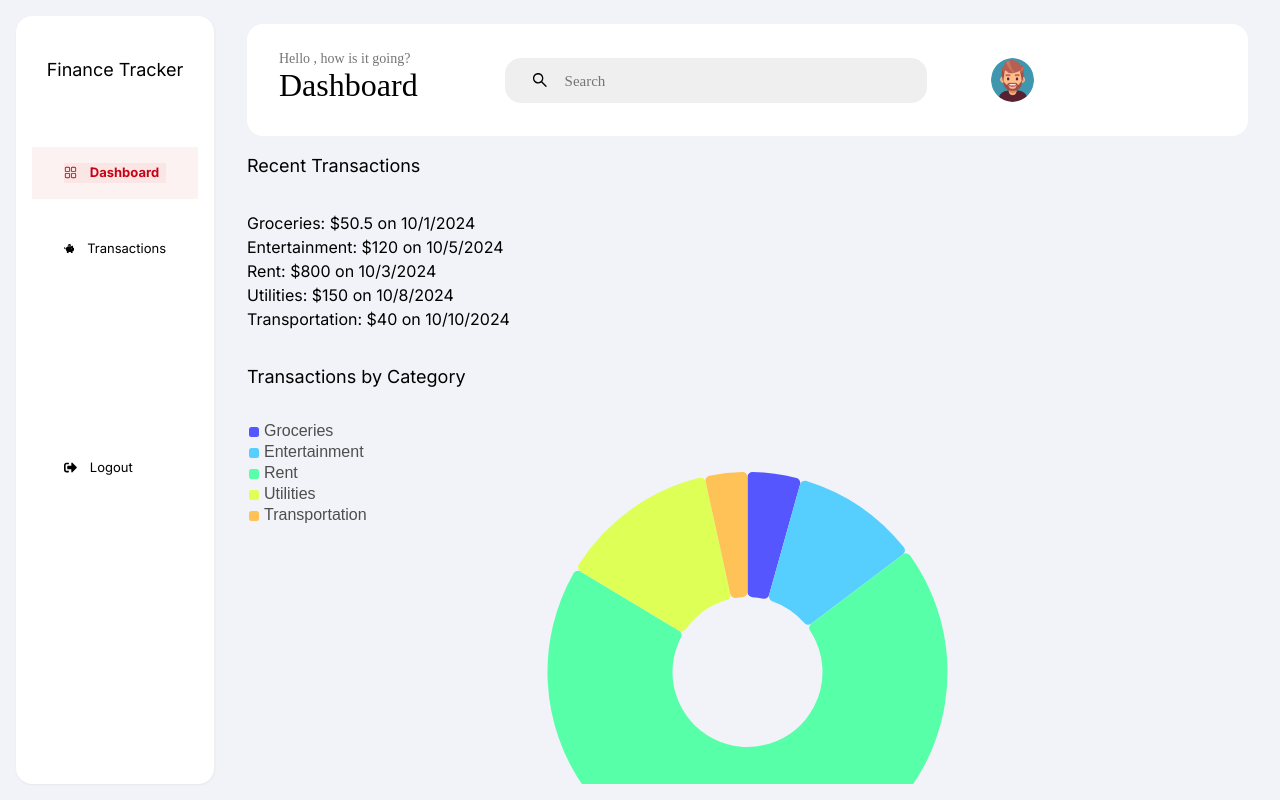
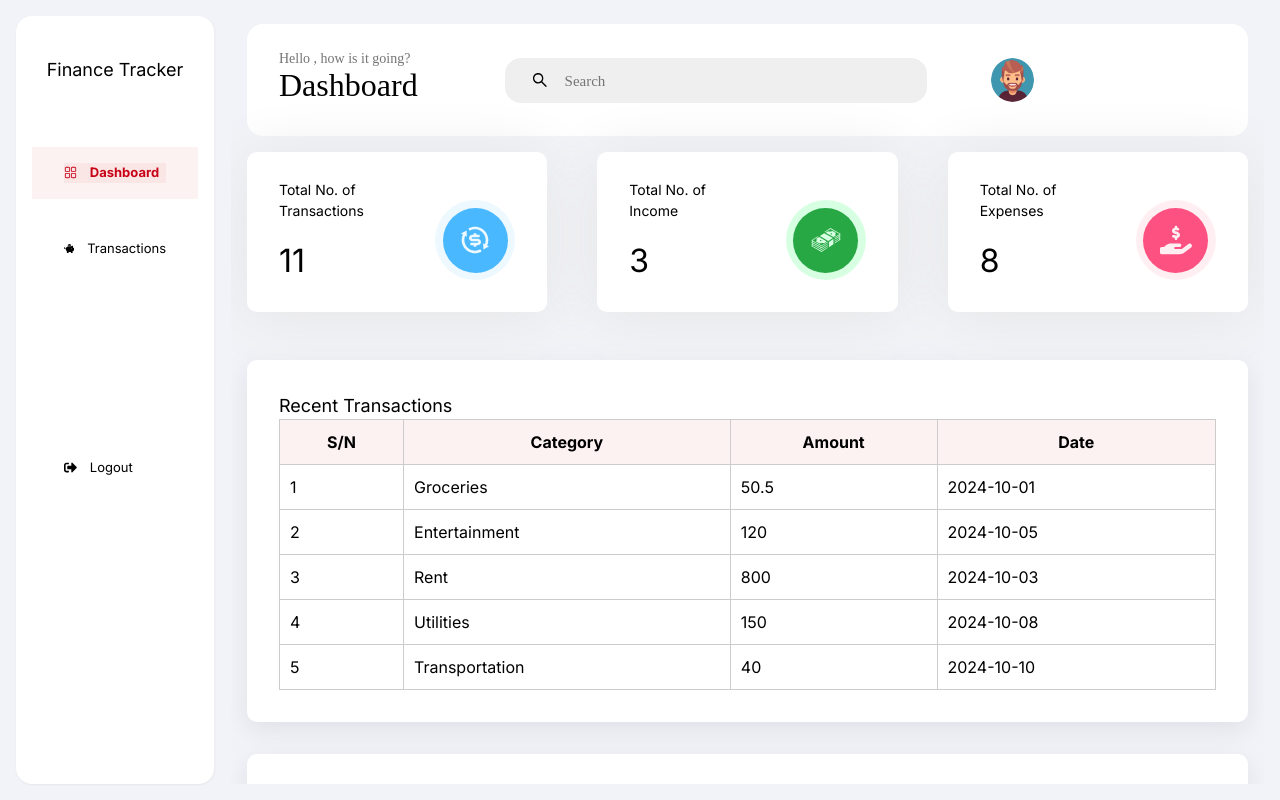
Before and after one commit to pelumitegbe/Personal-Finance-Tracker, a Next.js app in the folder frontend/: page /dashboard in a window 1280 px wide. Built offline with nearby package versions, Linux system fonts and the light colour scheme.

Commit message:
Dashboard overview

```diff
--- /dev/null
+++ b/frontend/src/app/components/DashboardCard/index.tsx
@@ -0,0 +1,20 @@
+import React from "react";
+import styles from "./styles.module.css";
+import Link from "next/link";
+import {DashboardCardProps} from "../../interface"
+
+const DashboardCard: React.FC<DashboardCardProps> = ({ Icon, title, count, url = "", color, colorInner }) => {
+  return (
+    <Link className={styles.card} href={url}>
+      <div className={styles.text}>
+        <p>{title}</p>
+        <h1> {count}</h1>
+      </div>
+      <div className={`${styles.circle} ${styles[colorInner]}`}>
+        <div className={`${styles.icircle} ${styles[color]}`}>{<Icon />}</div>
+      </div>
+    </Link>
+  );
+};
+
+export default DashboardCard;
--- /dev/null
+++ b/frontend/src/app/components/DashboardCard/styles.module.css
@@ -0,0 +1,93 @@
+.card {
+  display: flex;
+  width: 100%;
+  flex-basis: 30%;
+  padding: 2rem;
+  height: 10rem;
+  border-radius: 10px;
+  background: white;
+  box-shadow: 0px 4px 60px 0px #e5e5e5;
+  text-decoration: none;
+  color: black;
+  justify-content: space-between;
+  align-items: center;
+  transition: 2s ease-in-out;
+}
+.card:hover {
+  transform: scale(1.1);
+}
+.card p {
+  font-size: 14px;
+  margin-bottom: 1rem;
+}
+.text {
+  display: flex;
+  flex: 0.7;
+  flex-direction: column;
+}
+.text h1 {
+  font-size: 2rem;
+}
+.circle {
+  display: flex;
+  width: 80px;
+  height: 80px;
+  background: rgba(100, 10, 210, 0.3);
+  justify-content: center;
+  align-items: center;
+  border-radius: 50%;
+  color: white;
+  margin-top: 1rem;
+}
+.icircle {
+  display: flex;
+  width: 65px;
+  height: 65px;
+  background: #640ad2;
+  justify-content: center;
+  align-items: center;
+  border-radius: 50%;
+}
+.icircle svg {
+  font-size: 2rem;
+}
+
+.purple {
+  color: #f2ebfb;
+  background: #713bdb;
+}
+.lightPurple{
+background: #f2ebfb;
+}
+
+.cyan {
+  background: #49b8ff;
+  color: #eef9ff;
+}
+.lightCyan {
+  background: #eef9ff;
+}
+.gold {
+  color: #fff4ee;
+  background: #ffca6f;
+}
+
+.lightGold{
+  background: #fff4ee;
+}
+
+.crimson {
+  color: #ffeff2;
+  background: #fd5181;
+}
+.lightCrimson{
+background: #ffeff2;
+}
+
+.green{
+  color: #d7ffe1;
+  background: #28a745
+}
+.lightGreen{
+ background: #d7ffe1;
+}
--- /dev/null
+++ b/frontend/src/app/components/TableContainer/index.css
@@ -0,0 +1,29 @@
+/* table.css */
+
+.customTable {
+  width: 100%;
+}
+.customTable table {
+  border-collapse: collapse;
+  width: 100%;
+  border: 0;
+}
+.customTable thead {
+  background: rgba(233, 108, 114, 0.09);
+}
+.customTable th,
+.customTable td {
+  padding: 10px;
+  border: 1px solid #ccc;
+}
+
+.customTable thead tr {
+  background-color: #f2f2f2;
+}
+.customTable button {
+  padding: 0.5rem;
+  border: 1px solid red;
+  border-radius: 5px;
+  color: red;
+  background: white;
+}
--- /dev/null
+++ b/frontend/src/app/components/TableContainer/index.tsx
@@ -0,0 +1,44 @@
+import * as React from "react";
+import "./index.css";
+
+interface Column {
+  field: string; // Field name that matches a key in the data objects
+  title: string; // Title to display in the table header
+}
+
+interface TableProps {
+  data: Array<{ [key: string]: any }>;
+  columns: Column[];
+}
+
+const TableContainer: React.FC<TableProps> = ({
+  data,
+  columns,
+}) => {
+
+  return (
+    <div className="customTable">
+      <table>
+        <thead>
+          <th>S/N</th>
+          {columns?.map((column) => (
+            <th key={column?.field}>{column?.title}</th>
+          ))}
+          {/* <th>Action</th> */}
+        </thead>
+        <tbody>
+          {data?.map((item, index) => (
+            <tr key={index}>
+              <td>{index + 1}</td>
+              {columns?.map((column) => (
+                <td key={column?.field}>{item[column?.field]}</td>
+              ))}
+            </tr>
+          ))}
+        </tbody>
+      </table>
+    </div>
+  );
+};
+
+export default TableContainer;
--- a/frontend/src/app/components/TransactionList/index.tsx
+++ /dev/null
@@ -1,19 +0,0 @@
-import React from "react";
-import { TransactionsListProps } from "../../interface";
-
-const TransactionsList: React.FC<TransactionsListProps> = ({
-  transactions,
-}) => {
-  return (
-    <ul>
-      {transactions.map((transaction) => (
-        <li key={transaction.id}>
-          {transaction.category}: ${transaction.amount} on{" "}
-          {new Date(transaction.date).toLocaleDateString()}
-        </li>
-      ))}
-    </ul>
-  );
-};
-
-export default TransactionsList;
--- a/frontend/src/app/components/TransactionsChart/index.tsx
+++ b/frontend/src/app/components/TransactionsChart/index.tsx
@@ -23,7 +23,7 @@ const TransactionsChart: React.FC<TransactionsListProps> = ({
 
   const option = {
     title: {
-      text: "Transactions by Category",
+      text: "Expenses by Category",
       left: "center",
       top: "bottom",
       textStyle: {
@@ -41,7 +41,7 @@ const TransactionsChart: React.FC<TransactionsListProps> = ({
       padding: 2,
       itemGap: 5,
       textStyle: {
-        fontSize: 16,
+        fontSize: 11,
         color: "#4e4e4e",
       },
     },
@@ -88,7 +88,7 @@ const TransactionsChart: React.FC<TransactionsListProps> = ({
     <ReactECharts
       option={option}
       style={{
-        height: `500px`,
+        height: `400px`,
         width: "100%",
       }}
     />
--- /dev/null
+++ b/frontend/src/app/dashboard/index.css
@@ -0,0 +1,42 @@
+
+.dashboard{
+  display: flex;
+  gap: 2rem;
+  justify-content: center;
+  flex-direction: column;
+}
+.dashboard .cardFlex{
+  display: flex;
+  width: 100%;
+  flex-wrap: wrap;
+  gap: 2.5rem;
+  margin-bottom: 1rem;
+  justify-content: space-between;
+}
+.dashboard .chart {
+  display: flex;
+  width: 100%;
+  flex-basis: 65%;
+  background: white;
+  box-shadow: rgba(149, 157, 165, 0.2) 0px 8px 24px;
+  padding: 2rem;
+  border-radius: 10px;
+  flex-direction: column;
+}
+.dashboard .chart h3 {
+  margin-bottom: 0.5rem;
+}
+.dashboard .chart p {
+  font-size: 12px;
+  margin-bottom: 0.5rem;
+}
+.dashboard .tableContainer {
+  display: flex;
+  width: 100%;
+  flex-basis: 100%;
+  background: white;
+  box-shadow: rgba(149, 157, 165, 0.2) 0px 8px 24px;
+  padding: 2rem;
+  border-radius: 10px;
+  flex-direction: column;
+}
--- a/frontend/src/app/dashboard/page.tsx
+++ b/frontend/src/app/dashboard/page.tsx
@@ -3,8 +3,15 @@
 import React from "react";
 import Layout from "./../layout/index";
 import { TransactionProps } from "../interface";
-import TransactionsList from "../components/TransactionList";
 import TransactionsChart from "../components/TransactionsChart";
+import TableContainer from "../components/TableContainer";
+import {
+  FaHandHoldingDollar ,
+} from "react-icons/fa6";
+import {  GiMoneyStack  } from "react-icons/gi";
+import { RiExchangeDollarLine } from "react-icons/ri";
+import "./index.css"
+import DashboardCard from "../components/DashboardCard";
 
 export default function DashboardPage() {
   const dummyTransactions: TransactionProps[] = [
@@ -17,11 +24,44 @@ export default function DashboardPage() {
 
   return (
     <Layout name="Dashboard" pageTitle="Dashboard">
-      <div style={{display:"flex", gap:"2rem", justifyContent:"center", flexDirection:"column"}}>
+      <div className="dashboard">
+      <div className="cardFlex">
+        <DashboardCard
+          title="Total No. of Transactions"
+          count={11}
+          Icon={RiExchangeDollarLine}
+          color="cyan"
+          colorInner="lightCyan"
+        />
+        <DashboardCard
+          title="Total No. of Income"
+          count={3}
+          Icon={GiMoneyStack}
+          color="green"
+          colorInner="lightGreen"
+        />
+        <DashboardCard
+          title="Total No. of Expenses"
+          count={8}
+          Icon={FaHandHoldingDollar }
+          color="crimson"
+          colorInner="lightCrimson"
+        />
+        </div>
+        <div className="tableContainer">
         <h2>Recent Transactions</h2>
-        <TransactionsList transactions={dummyTransactions.slice(0, 5)} />
-        <h2>Transactions by Category</h2>
+        <TableContainer data={dummyTransactions.slice(0, 5)}
+        columns={[{field: "category", title: "Category"},
+           {field: "amount", title: "Amount"},
+           {field:"date", title: "Date"}]}/>
+        </div>
+        <div className="chart">
+            <h3>Expenses by Category</h3>
+            <p>
+              This is the visual representation of your expenses by category
+            </p>
         <TransactionsChart transactions={dummyTransactions} />
+          </div>
       </div>
     </Layout>
   );
```
Also changed, not shown: frontend/src/app/interface/index.ts (+10 -0 lines).
